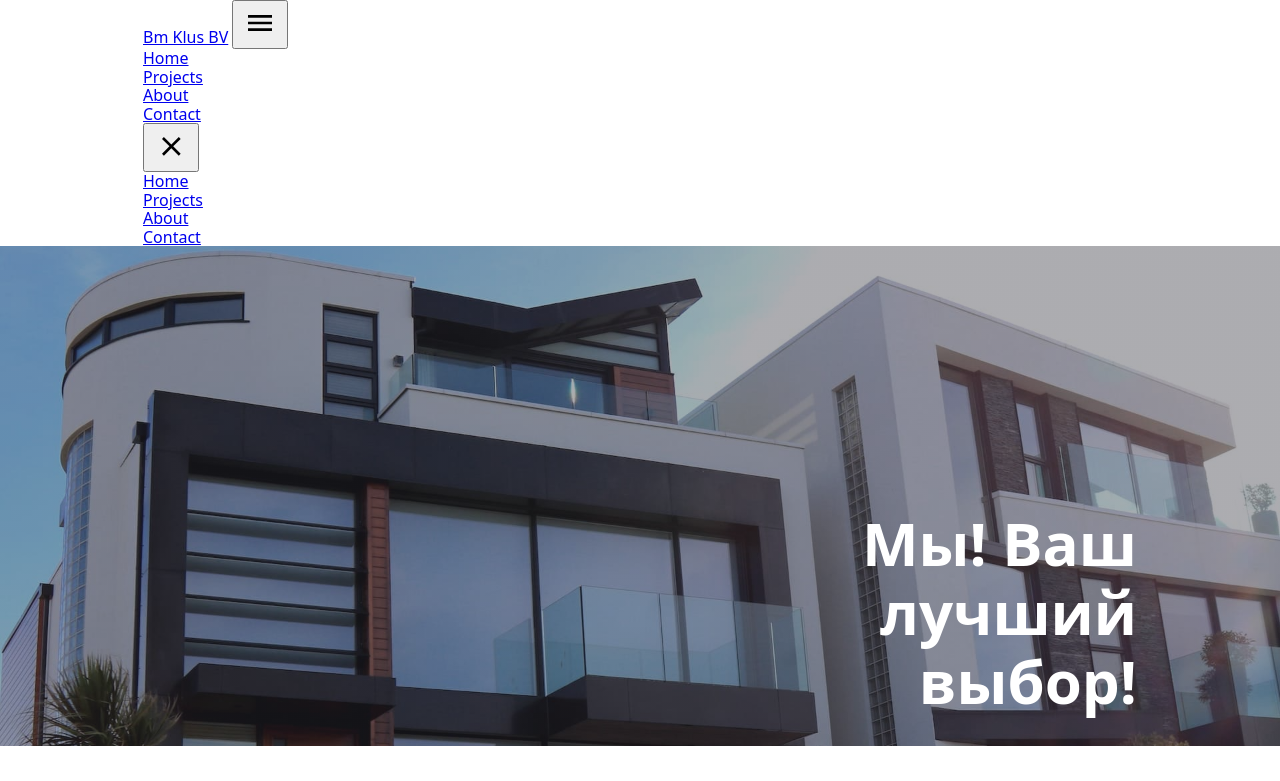
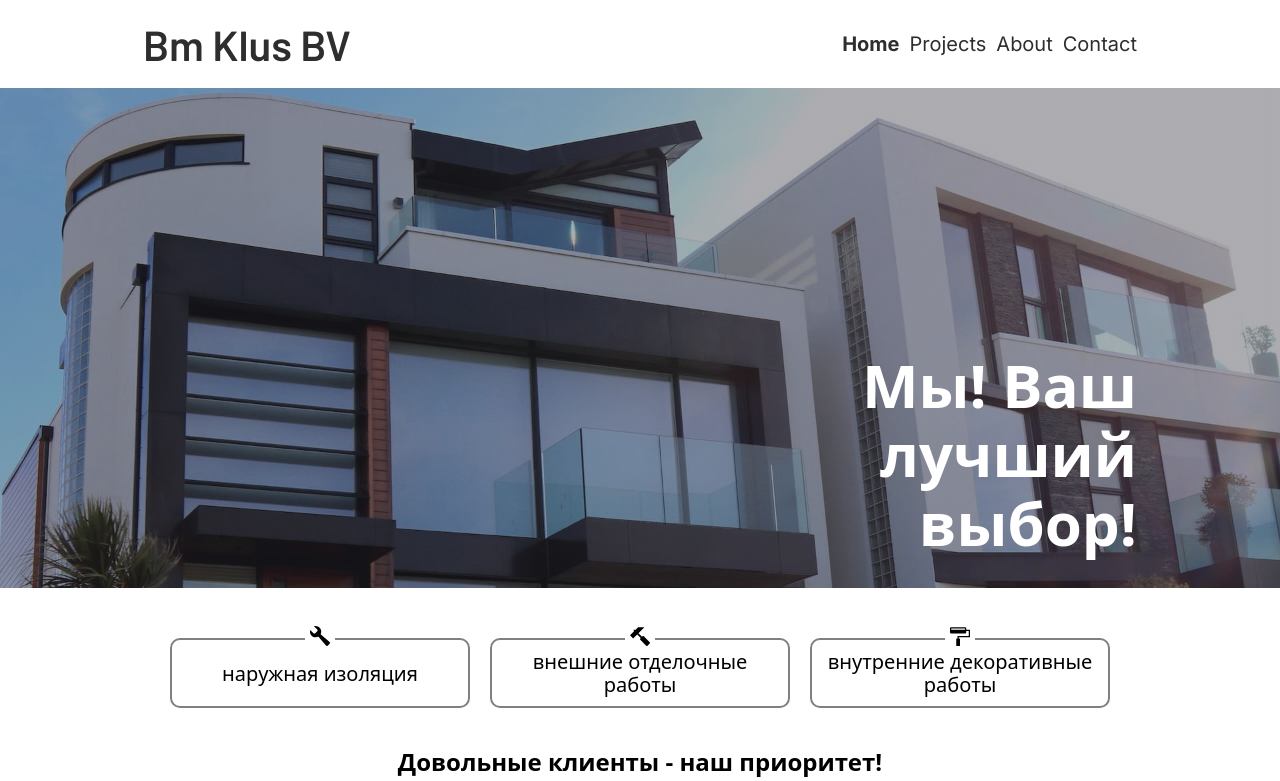
Before and after one commit to Asternia/bmklusbv, a plain HTML site: page index.html in a window 1280 px wide. Shown: the top 781 px of the page. Drawn offline with nearby package versions, Linux system fonts and the light colour scheme; files that its build step writes are made by us from their sources.

Commit message:
Update main.scss

```diff
--- a/sass/main.scss
+++ b/sass/main.scss
@@ -1,7 +1,10 @@
 @import "./base/container";
 @import "./base/reset";
 @import "./utils/mixins";
+@import "./utils/variables";
 
+@import './componnents/header';
+@import "./componnents/mobmenu";
 @import "./componnents/hero";
 @import "./componnents/gallary";
 @import "./componnents/reasons";
```
